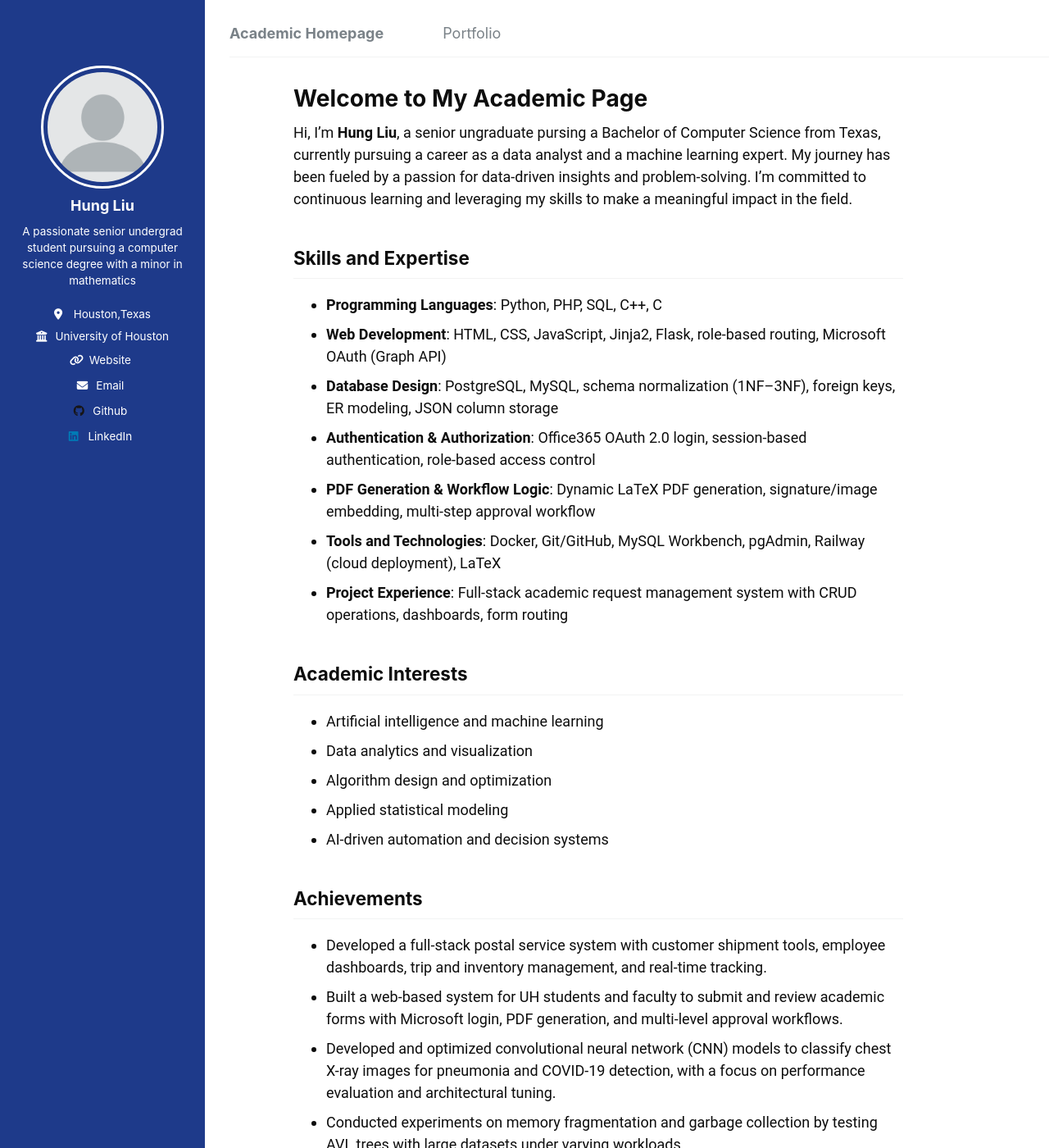
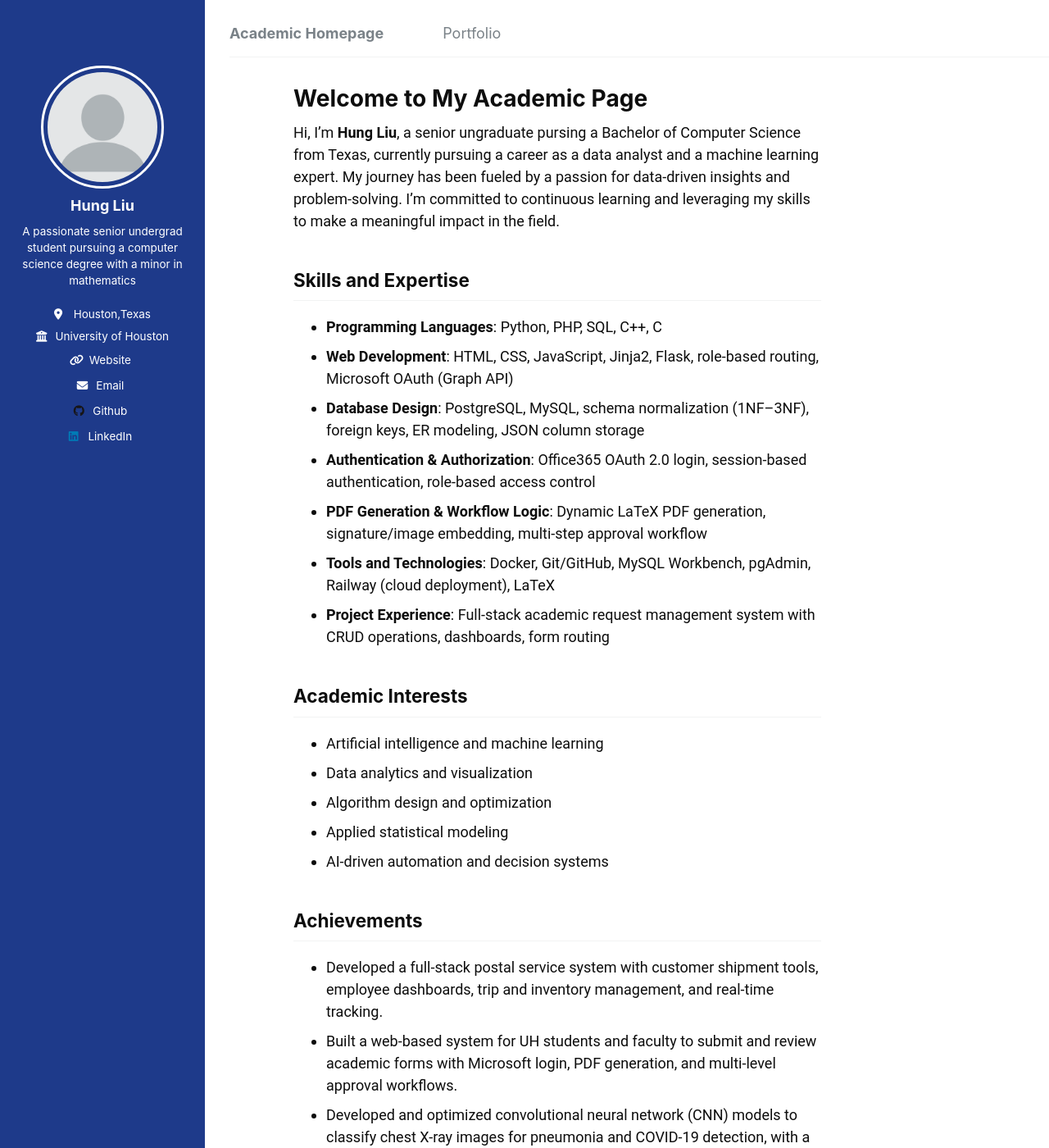
Before and after one commit to sunnySKL/sunnySKL.github.io, a Jekyll site: the page built from _pages/about.md, in a window 1280 px wide and 1400 px high. Shown: the whole window at 82% size. Built offline with Jekyll 4.4.1, drawn with Linux system fonts in a browser that asks for light colours.

Commit message:
Update custom.css

```diff
--- a/assets/css/custom.css
+++ b/assets/css/custom.css
@@ -161,7 +161,7 @@ body {
 
     .page {
         margin-left: 0px !important;
-        margin-right: 100 !important;
+        margin-right: 100px !important;
         max-width: none !important;
         width: auto !important;
         text-align: left;
```
